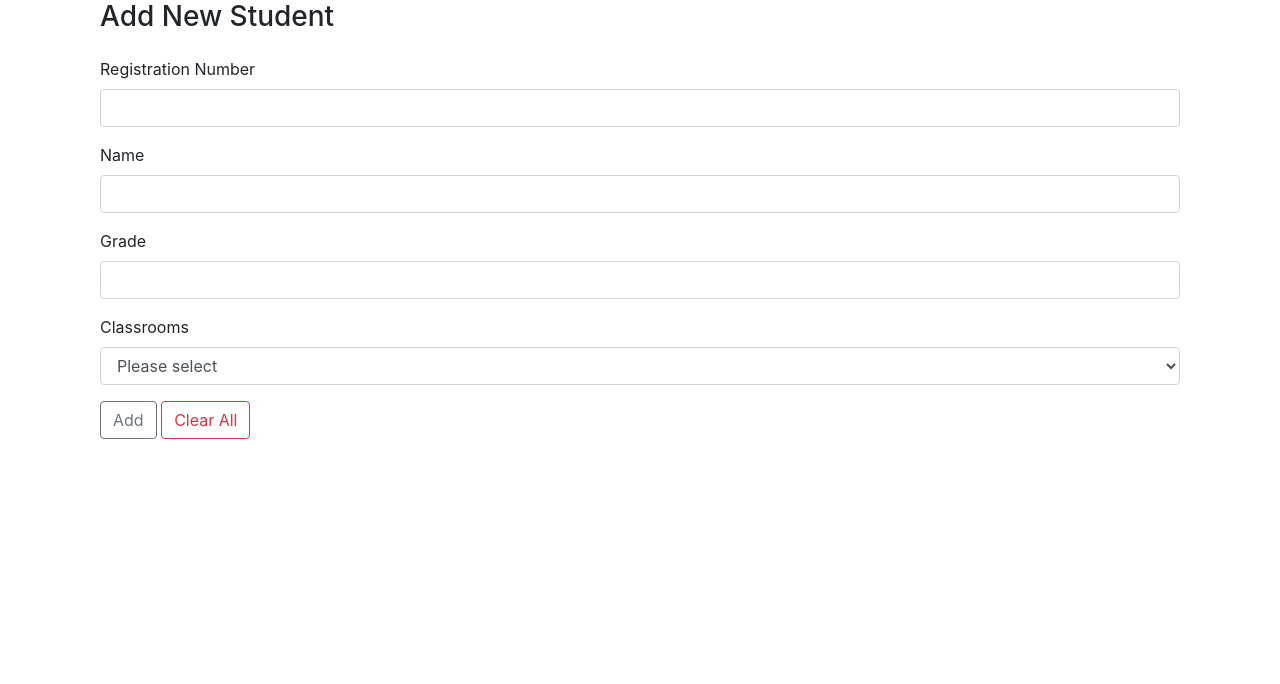
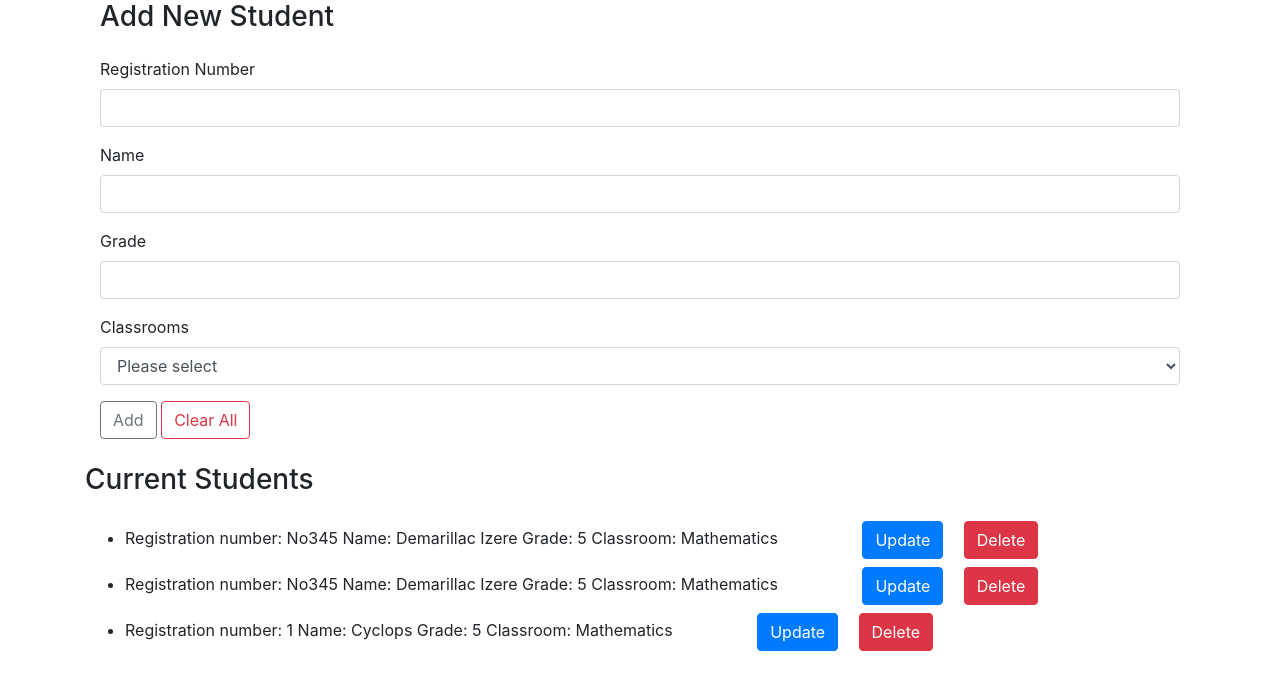
Before and after one commit to demarillacizere/StudentsPortal, a PHP site: page / in a window 1280 px wide. Shown: the part 116-800 px from the top of the page. Run offline with PHP 8.4, Linux system fonts and the light colour scheme; data that the repository does not hold is empty.

Commit message:
feat:listing students

```diff
--- a/back-end/actions.php
+++ b/back-end/actions.php
@@ -1,48 +1,7 @@
 <?php
-
-// /**
-//  * Add students action. Adds new student to exiting list
-
 function addStudent(string $fileName, string $newStudentNo, string $name, int $grade, string $classroom): void
 {
     if (!empty($newStudentNo)) {
         addDataToFileJSON($fileName, $newStudentNo, $name, $grade, $classroom);
     }
 }
-
-/**
- * Remove task action. Removes a particular task from task list and updates source files
- * @param string $fileName
- * @return void
- */
-function removeTask(string $fileName): void
-{
-    //Remove one particular task
-    $tasks = readFromFileJSON($fileName);
-    $taskToRemove = $_POST['remove-task'];
-    foreach ($tasks as $key => $task) {
-        if($task['taskName'] == $taskToRemove){
-            unset($tasks[$key]);
-        }
-    }
-    updateFileJSON($fileName, $tasks);
-}
-
-/**
- * Change task status action.
- * Changes the status of particular task and updates source file
- * @param string $fileName
- * @return void
- */
-function changeTaskStatus(string $fileName): void
-{
-    //Mark a task as DONE
-    $tasks = readFromFileJSON($fileName);
-    $taskToBeMarkedAsDone = $_POST['task-done'];
-    foreach ($tasks as $key => $task) {
-        if($task['taskName'] == $taskToBeMarkedAsDone){
-            $tasks[$key]['status'] = 'done';
-        }
-    }
-    updateFileJSON($fileName, $tasks);
-}
--- a/back-end/json.php
+++ b/back-end/json.php
@@ -26,7 +26,7 @@ function addDataToFileJSON(string $fileName, string $newStudentNo, string $name,
 {
     if (is_writable($fileName)) {
         $students = json_decode(file_get_contents($fileName), true);
-        $students[] = ['Registration Number' => $newStudentNo, "Name" => $name, "Grade" => $grade, "Classroom" => $classroom];
+        $students[] = ['RegNo' => $newStudentNo, "Name" => $name, "Grade" => $grade, "Classroom" => $classroom];
         if(!file_put_contents($fileName, json_encode($students))){
             echo "Cannot write to the file!";
         }
@@ -46,28 +46,3 @@ function clearAndWriteTheFileJSON(string $fileName): void
         }
     }
 }
-
-/**
- * Updates (overwrites all existing tasks) JSON file with list of tasks
- *
- * $fileName = 'test.json';
- * $students = [
- * '0' => ['taskName' => 'task1', 'status' => 'done'],
- * '1' => ['taskName' => 'task2', 'status' => 'not-done'],
- * '3' => ['taskName' => 'task3', 'status' => 'done']
- * ];
- *
- * updateFileJSON($fileName, $students);
- *
- * @param string $fileName
- * @param array $students
- * @return void
- */
-function updateFileJSON(string $fileName, array $students): void
-{
-    if (is_writable($fileName)) {
-        if (!file_put_contents($fileName, json_encode($students))) {
-            echo "Cannot write to the file!";
-        }
-    }
-}
--- a/back-end/routing.php
+++ b/back-end/routing.php
@@ -2,13 +2,6 @@
 
 if (!empty($_POST)) {
     $newStudentNo = $_POST['regno'] ?? '';
-
-//    match ($_POST['action']){
-//        'add-task' => addTask($fileName, $newTaskName),
-//        'clear-tasks' => clearAndWriteTheFileJSON($fileName),
-//        'remove-task' => removeTask($fileName),
-//        'task-done' => changeTaskStatus($fileName)
-//    };
 
     //Actions
     if (isset($_POST['add-student']) && $_POST['add-student'] == 1) {
@@ -18,14 +11,8 @@ if (!empty($_POST)) {
         $class = $_POST['classroom'];
         addStudent($fileName, $newStudentNo, $name, $grade, $class);
     } else if (isset($_POST['clear-students']) && $_POST['clear-students'] == 1) {
-        //Clear all tasks action
+        //Clear all students action
         clearAndWriteTheFileJSON($fileName);
-    } else if (isset($_POST['remove-task']) && !empty($_POST['remove-task'])) {
-        //Remove task action
-        removeTask($fileName);
-    } else if (isset($_POST['task-done']) && !empty($_POST['task-done'])) {
-        //Change a status fot tast action
-        changeTaskStatus($fileName);
     }
 
 }
--- a/data.json
+++ b/data.json
@@ -1 +1 @@
-[{"Registration Number":"No345","Name":"Demarillac Izere","Grade":5,"Classroom":"Mathematics"},{"Registration Number":"No345","Name":"Demarillac Izere","Grade":5,"Classroom":"Mathematics"}]
+[{"RegNo":"No345","Name":"Demarillac Izere","Grade":5,"Classroom":"Mathematics"},{"RegNo":"No345","Name":"Demarillac Izere","Grade":5,"Classroom":"Mathematics"},{"RegNo":"1","Name":"Cyclops","Grade":5,"Classroom":"Mathematics"}]
--- a/index.php
+++ b/index.php
@@ -49,11 +49,33 @@ require_once "back-end/app.php";
                             <option value="Chemistry">Chemistry</option>
                         </select>
                     </div>
-                    <button type="submit" name="add-student" value="1" class="addBtn btn btn-outline-secondary">Add</button>
+                    <button type="submit" name="add-student" value="1"
+                        class="addBtn btn btn-outline-secondary">Add</button>
 
-                    <button type="submit" name="clear-tasks" value="1" class="addBtn btn btn-outline-danger">Clear All</button>
+                    <button type="submit" name="clear-tasks" value="1" class="addBtn btn btn-outline-danger">Clear
+                        All</button>
                 </div>
             </div>
+
+            <h3 class="my-4">Current Students</h3>
+
+            <ul id="student-list">
+                <?php foreach ($students as $student) { ?>
+
+                    <li class='my-2'>
+                        <?php echo "Registration number: " . $student['RegNo'] . PHP_EOL;
+                        echo 'Name: ' . $student['Name'] . PHP_EOL;
+                        echo 'Grade: ' . $student['Grade'] . PHP_EOL;
+                        echo 'Classroom: ' . $student['Classroom']; ?>
+                        <button type="submit" class="btn btn-primary" name="" value="<?php echo $task['RegNo']; ?>" style="margin-left: 5rem"
+                            class=\"close\">Update
+                        </button>
+                        <button type="submit" class="btn btn-danger" name="" value="<?php echo $task['RegNo']; ?>" style="margin-left: 1rem"
+                            class=\"close\">Delete
+                        </button>
+                    </li>
+                <?php } ?>
+            </ul>
         </form>
     </div>
 
```
